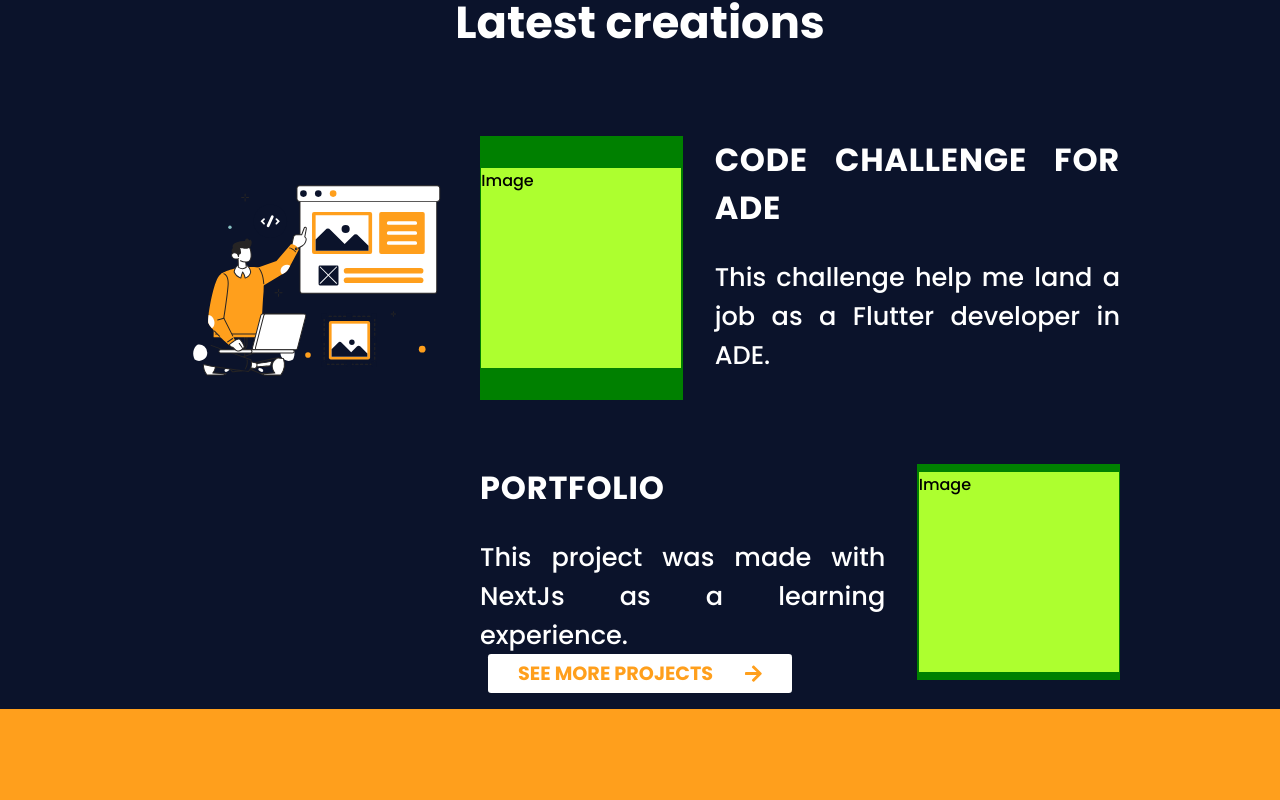
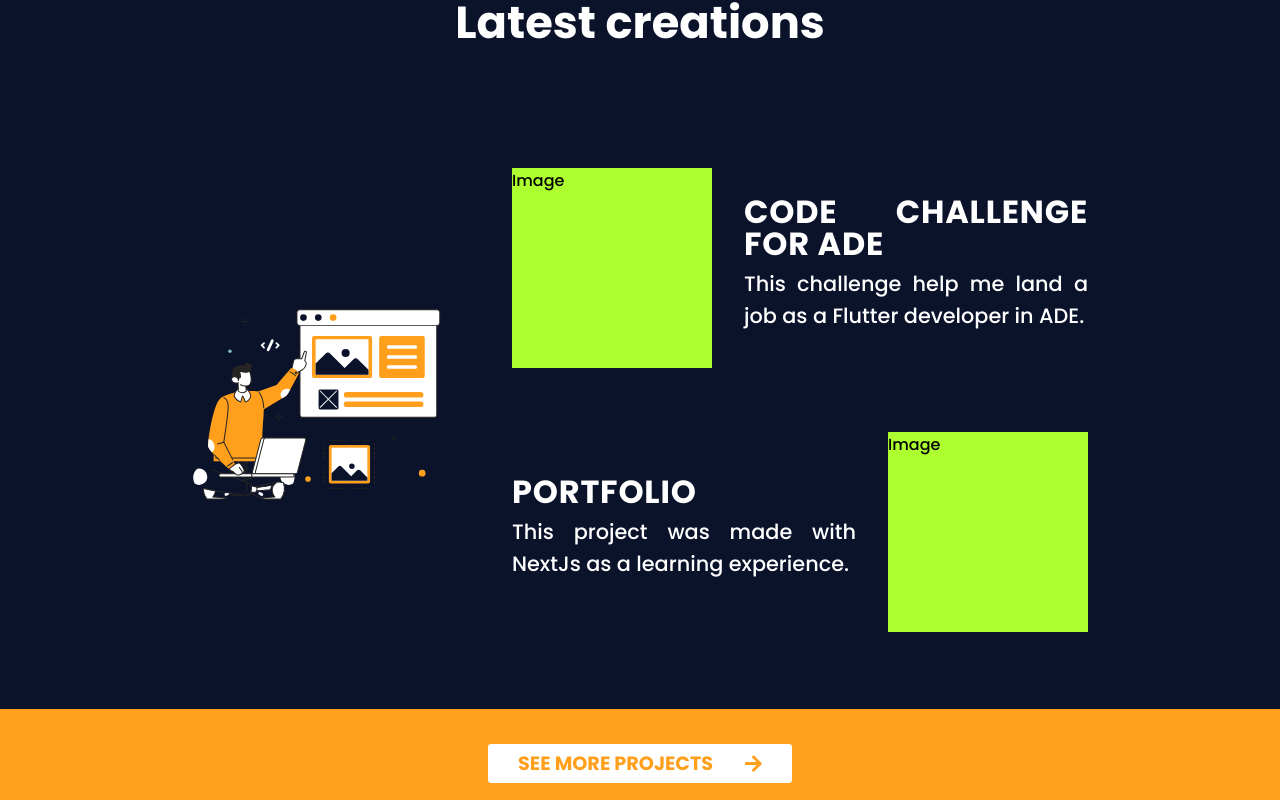
Before and after one commit to NauzetAduen/portfolio, a Next.js app: page / in a window 1280 px wide. Shown: the part 891-1691 px from the top of the page. Built offline with nearby package versions, Linux system fonts and the light colour scheme.

Commit message:
Improve layout and add creationDescription

```diff
--- a/styles/Latest.module.scss
+++ b/styles/Latest.module.scss
@@ -3,20 +3,25 @@
   background-color: constants.$primaryColor;
   height: 100%;
   display: grid;
-  grid-template-rows: 2fr 6fr 0.5fr;
+  grid-template-rows: 2fr 6fr 1fr;
   grid-gap: 5rem;
   padding: 0 20vmin;
 }
 .columns {
-  // background-color: red;
+  // width: 100%;
+  height: 100%;
   display: grid;
   grid-template-columns: 1fr 2fr;
-  height: 300px;
 }
 .svgColumn {
+  display: flex;
+  align-items: center;
+  justify-content: center;
+  width: 100%;
+  height: 100%;
 }
 .creationsColumn {
-  // background-color: yellow;
+  padding: 2rem;
   display: grid;
   gap: 4rem;
 }
@@ -56,15 +61,16 @@
   display: flex;
   justify-content: center;
   align-items: center;
-  background-color: green;
 }
 .subcreationText {
+  padding: 0;
   display: flex;
   flex-direction: column;
   justify-content: center;
   text-align: justify;
   font-size: 1.6rem;
   color: constants.$terciaryColor;
+  line-height: 2rem;
 }
 .placeholder {
   height: 200px;
@@ -75,11 +81,18 @@
   text-align: center;
   display: flex;
   justify-content: center;
-  padding-bottom: 1rem;
+  align-items: center;
+  // padding-bottom: 1rem;
 }
 .seeMore button {
+  height: min-content;
   padding: 5px 30px;
   margin: 0;
   text-transform: uppercase;
   font-family: constants.$secondaryFont;
 }
+.creationDesc {
+  font-size: 1.3rem;
+  padding: 0.5rem 0;
+  margin: 0;
+}
```
